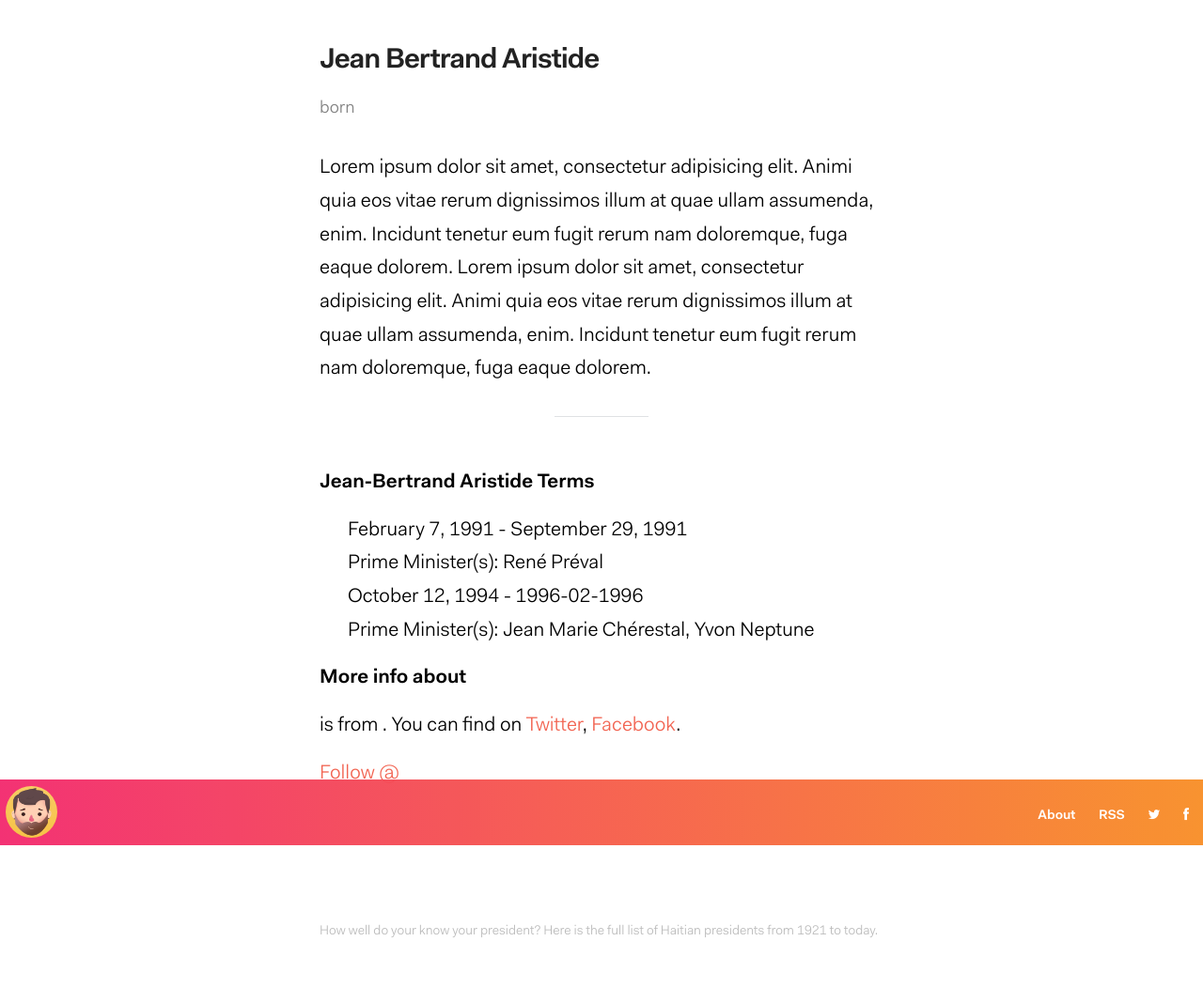
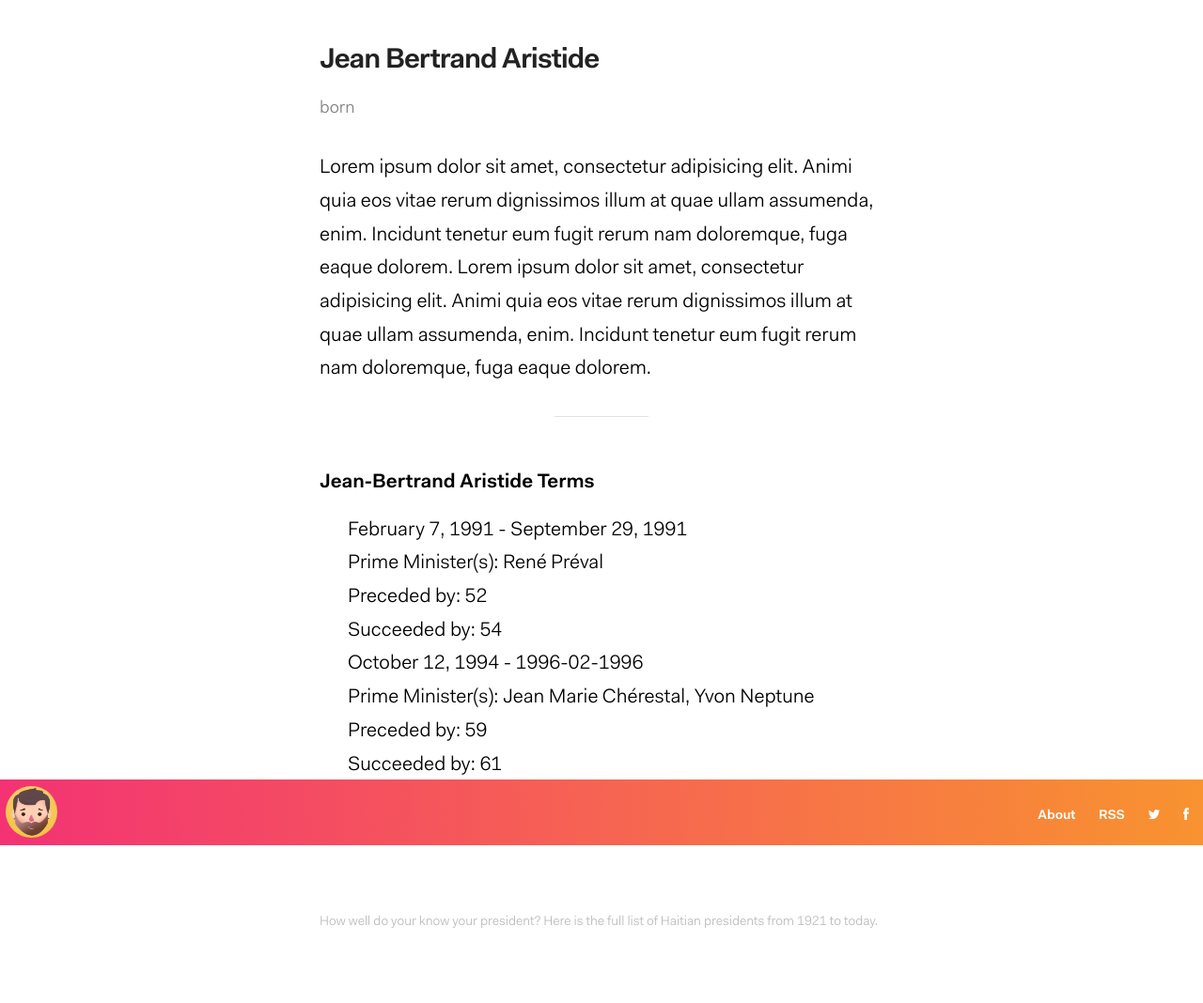
Before and after one commit to kenold/haitipresidents_jekyll, a Jekyll site: the page built from _presidents/jean-bertrand-aristide.md, in a window 1280 px wide. Shown: the whole page at 94% size. Built offline with Jekyll 4.4.1, drawn with Linux system fonts in a browser that asks for light colours; comment, search, counter and statistics services are not loaded.

Commit message:
remove uneeded sections

```diff
--- a/_layouts/president.html
+++ b/_layouts/president.html
@@ -26,45 +26,10 @@ layout: default
             {% for term in page.terms %}
                 <li>{{ term.start | date: "%B %-d, %Y" }} - {{ term.end | date: "%B %-d, %Y" }}</li>
                 <li>Prime Minister(s): {{ term.prime_ministers | join: ", " }}</li>
+                <li>Preceded by: {{ term.predecessor }}</li>
+                <li>Succeeded by: {{ term.successor }}</li>
             {% endfor %}
         </ul>
     </div>
 
-    <!-- AWARDS -->
-    {% if page.awards.size > 0 %}
-        <div class="awards">
-            <h2>{{page.full_name }} Awards</h2>
-            <ul>
-                {% for award in page.awards %}
-                    <li>{{ award.year }} - {{ award.category }} @ {{ award.org }}</li>
-                {% endfor %}
-            </ul>
-        </div>
-    {% endif %}
-
-    <!-- DETAILS -->
-  <div class="question">
-    <h2>More info about {{ page.full_name }}</h2>
-    <p>{{ page.full_name }} is from {{ page.place_origin}}.
-        You can find {{ page.full_name}} on <a href="https://twitter.com/{{ page.twitter }}">Twitter</a>,
-        <a href="https://facebook.com/{{ page.facebook }}">Facebook</a>.
-    </p>
-    <a class="twitter-follow-button"
-    href="https://twitter.com/{{ page.twitter }}"
-    data-show-count="true"
-    data-size="large">
-    Follow @{{ page.twitter }}
-    </a>
-    <script type="text/javascript">
-    window.twttr = (function (d, s, id) {
-      var t, js, fjs = d.getElementsByTagName(s)[0];
-      if (d.getElementById(id)) return;
-      js = d.createElement(s); js.id = id;
-      js.src= "https://platform.twitter.com/widgets.js";
-      fjs.parentNode.insertBefore(js, fjs);
-      return window.twttr || (t = { _e: [], ready: function (f) { t._e.push(f) } });
-    }(document, "script", "twitter-wjs"));
-    </script>
-  </div>
-
 </div>
```
